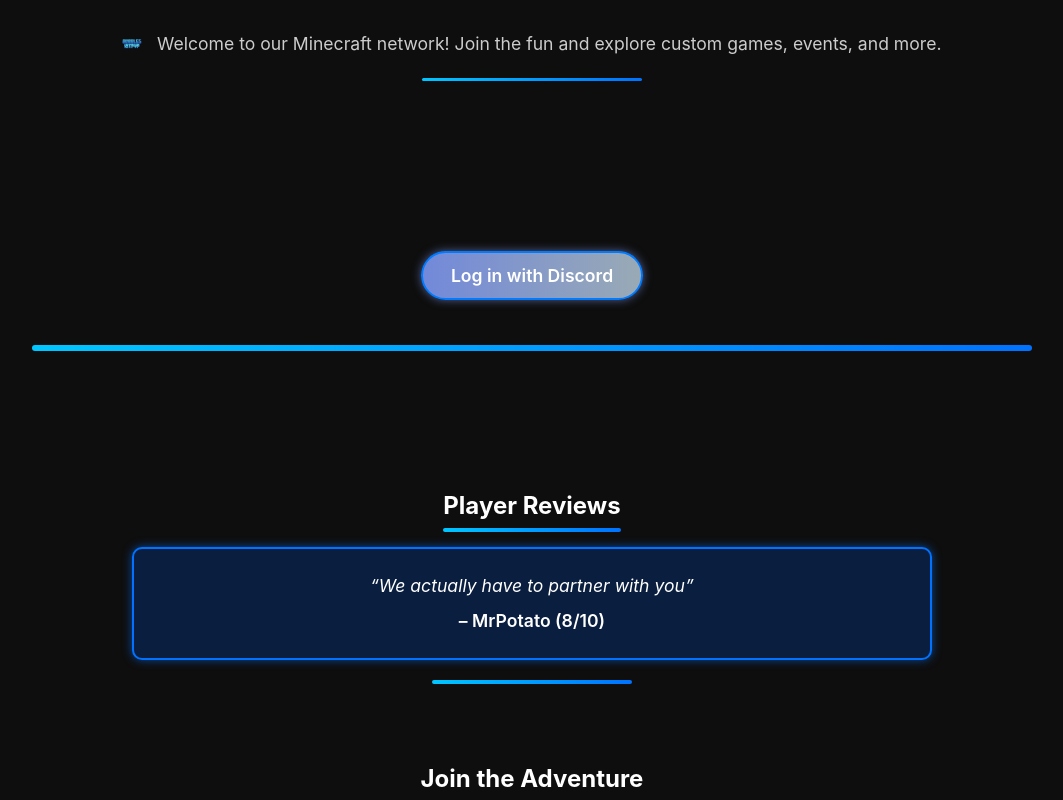
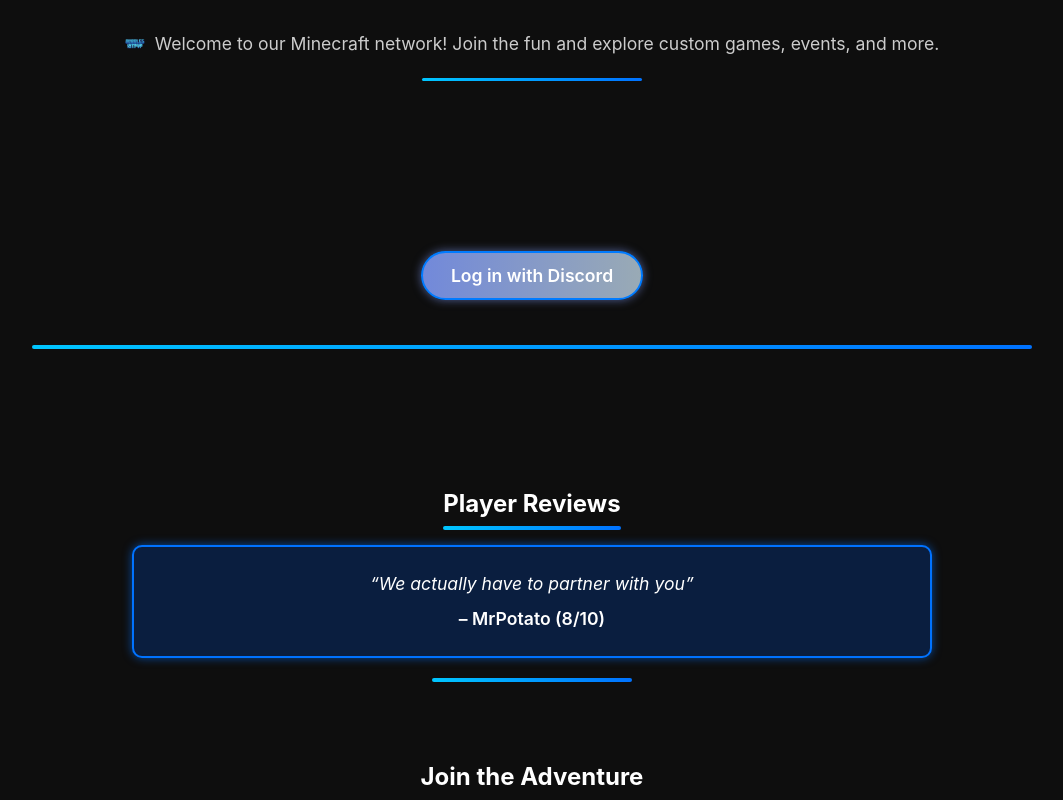
Before and after one commit to BubblesToGo/BubblesToGo.github.io, a plain HTML site: page index.html in a window 1280 px wide. Shown: the top 800 px of the page, without its empty margins (108-1171 px from the left). Drawn offline with Linux system fonts and the light colour scheme.

Commit message:
Update index.html

```diff
--- a/index.html
+++ b/index.html
@@ -10,14 +10,16 @@
 
   <!-- Welcome Section -->
   <section id="welcome" style="text-align:center; padding: 30px 20px;">
-    <img class="main-logo" src="logo.png" alt="Logo" style="width: 20px; height: auto; vertical-align: middle;" />
-    <p class="intro-text" style="display: inline-block; margin-left: 10px; vertical-align: middle; font-size: 1.1em;">
-      Welcome to our Minecraft network! Join the fun and explore custom games, events, and more.
-    </p>
+    <div style="display: inline-flex; align-items: center; justify-content: center; gap: 10px;">
+      <img class="main-logo" src="logo.png" alt="Logo" style="width: 20px; height: auto;" />
+      <p class="intro-text" style="margin: 0; font-size: 1.1em;">
+        Welcome to our Minecraft network! Join the fun and explore custom games, events, and more.
+      </p>
+    </div>
     <div class="section-divider" style="margin: 20px auto 0 auto; width: 220px; height: 3px; border-radius: 3px; background: linear-gradient(to right, #00c6ff, #0072ff);"></div>
   </section>
 
-  <!-- Discord Login Button + Big Blue Divider -->
+  <!-- Discord Login Button + Small Blue Line Above Player Reviews -->
   <section id="discord-login-section" style="text-align:center; margin: 40px 0;">
     <a href="https://discord.com/api/oauth2/authorize?client_id=YOUR_CLIENT_ID&redirect_uri=YOUR_REDIRECT_URI&response_type=code&scope=identify%20email"
        id="discord-login-btn" target="_blank" rel="noopener noreferrer"
@@ -26,7 +28,7 @@
               box-shadow: 0 0 10px #7289daaa; transition: background 0.3s ease;">
       Log in with Discord
     </a>
-    <div style="margin-top: 25px; height: 6px; width: 100%; max-width: 1000px; background: linear-gradient(to right, #00c6ff, #0072ff); border-radius: 3px; margin-left: auto; margin-right: auto;"></div>
+    <div style="margin-top: 25px; height: 4px; width: 100%; max-width: 1000px; background: linear-gradient(to right, #00c6ff, #0072ff); border-radius: 3px; margin-left: auto; margin-right: auto;"></div>
   </section>
 
   <!-- Player Reviews Section -->
```
